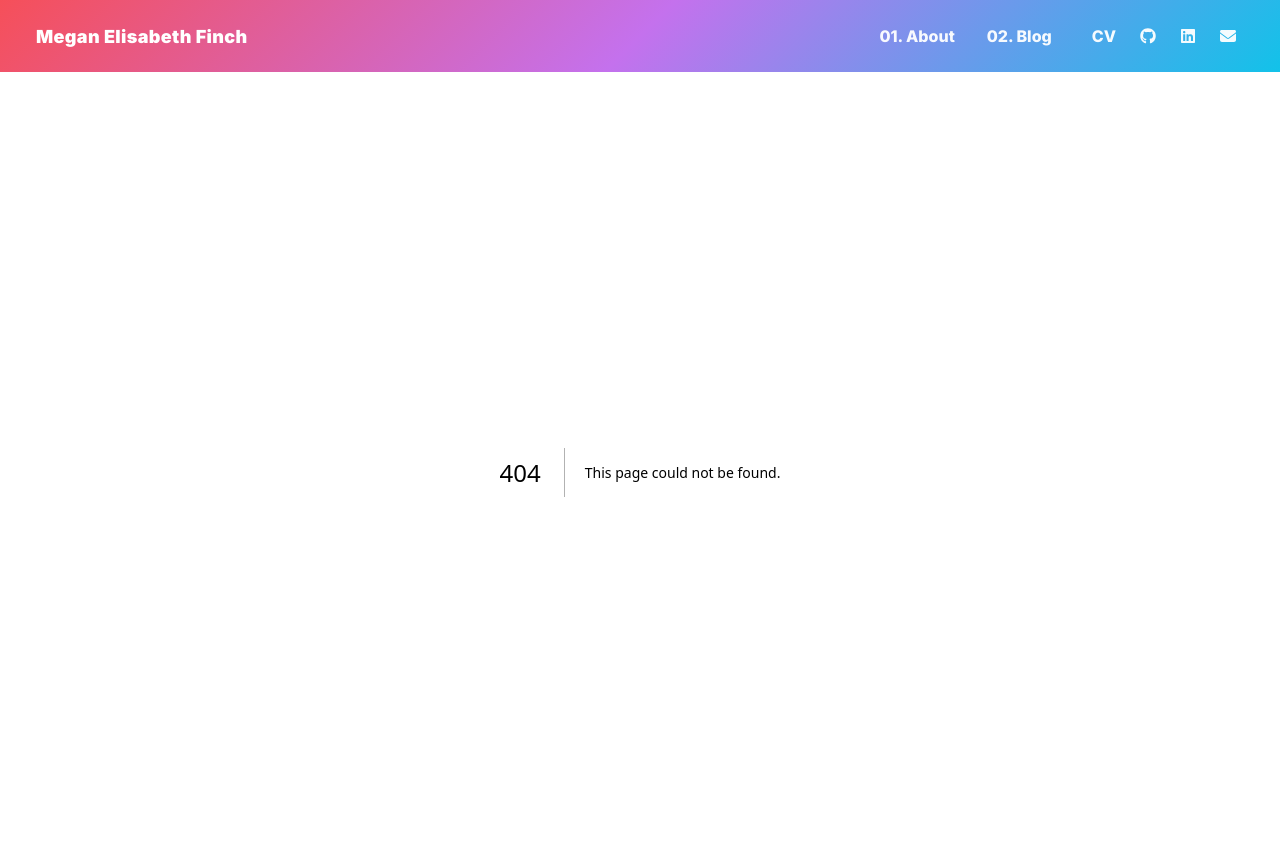
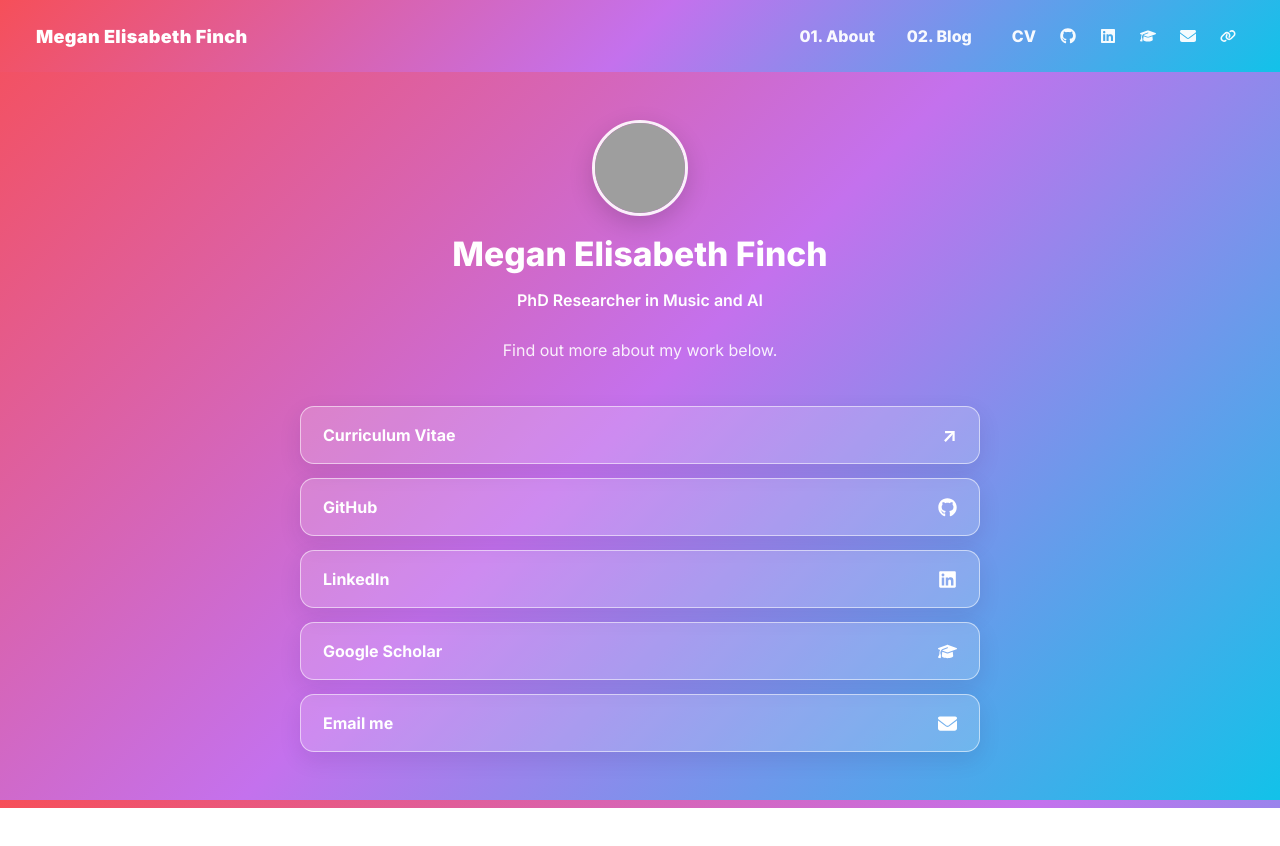
Before and after one commit to meganelisabethfinch/meganelisabethfinch.github.io, a Next.js app: page /links in a window 1280 px wide. Before the commit this address had no page. Shown: the top 846 px of the page. After the commit the page ends 808 px from the top, so only its background shows below. Built offline with nearby package versions, Linux system fonts and the light colour scheme; grey boxes are pictures that could not be loaded.

Commit message:
links page

```diff
--- a/public/content/about.html
+++ b/public/content/about.html
@@ -78,12 +78,13 @@
             <hr />
             <h6>University of Cambridge, <span class="not-bold">Supervisor (TA equiv.)</span></h6>
             <ul>
-                <li><a href="https://www.cl.cam.ac.uk/teaching/2526/FoundsCS/">Further Human-Computer Interaction</a> (Spring 2023, 2024, 2025, 2026)</li>
+                <li><a href="https://www.cl.cam.ac.uk/teaching/2526/FoundsCS/">Further Human-Computer Interaction</a> (Spring 2023–2027)</li>
                 <li><a href="https://www.cl.cam.ac.uk/teaching/2526/FHCI/">Foundations of Computer Science</a> (Fall 2023, 2024)</li>
             </ul>
 
             <h6>Durham University, <span class="not-bold">Doctoral Teaching Fellow</span></h6>
             <ul>
+                    <li>COMP42215 Introduction to Computer Science (Fall 2026)</li>
                     <li>COMP3721 Introduction to Music Computing (Fall 2025)</li>
                     <li>COMP53815 Natural Language Processing (Spring 2026)</li>
                     <li>COMP42115 Natural Language Analysis (Spring 2026)</li>
--- /dev/null
+++ b/src/app/links/page.js
@@ -0,0 +1,28 @@
+import { profileLinks } from "../../data/profileLinks";
+import LinkButton from "../../components/LinkButton";
+import styles from "./page.module.css";
+
+export default function Links() {
+  return (
+    <main className={styles.page}>
+      <section className={styles.linkTree} aria-labelledby="links-title">
+        <img
+          className={styles.avatar}
+          src="/assets/images/megan-graduation-portfolio.png"
+          alt=""
+        />
+        <h1 id="links-title">Megan Elisabeth Finch</h1>
+        <p className={styles.handle}>PhD Researcher in Music and AI</p>
+        <p className={styles.intro}>
+          Find out more about my work below.
+        </p>
+
+        <div className={styles.links}>
+          {profileLinks.map((link) => (
+            <LinkButton key={link.id} {...link} />
+          ))}
+        </div>
+      </section>
+    </main>
+  );
+}
--- /dev/null
+++ b/src/app/links/page.module.css
@@ -0,0 +1,61 @@
+.page {
+  min-height: calc(100svh - 72px);
+  padding: 48px 20px 56px;
+  display: flex;
+  justify-content: center;
+  color: #fff;
+}
+
+.linkTree {
+  width: min(100%, 680px);
+  display: flex;
+  flex-direction: column;
+  align-items: center;
+  text-align: center;
+}
+
+.avatar {
+  width: 96px;
+  height: 96px;
+  object-fit: cover;
+  border: 3px solid rgba(255, 255, 255, 0.9);
+  border-radius: 50%;
+  box-shadow: 0 8px 24px rgba(0, 0, 0, 0.16);
+}
+
+.linkTree h1 {
+  margin-top: 18px;
+  font-size: clamp(1.6rem, 4vw, 2.1rem);
+  font-weight: 800;
+}
+
+.handle {
+  margin-top: 6px;
+  font-size: 1rem;
+  font-weight: 600;
+}
+
+.intro {
+  max-width: 440px;
+  margin-top: 10px;
+  color: rgba(255, 255, 255, 0.9);
+  line-height: 1.5;
+}
+
+.links {
+  width: 100%;
+  margin-top: 28px;
+  display: grid;
+  gap: 14px;
+}
+
+@media (max-width: 600px) {
+  .page {
+    padding-top: 32px;
+  }
+
+  .links :global(a) {
+    min-height: 54px;
+    padding: 14px 18px;
+  }
+}
--- a/src/components/Header.js
+++ b/src/components/Header.js
@@ -4,13 +4,26 @@ import Link from "next/link";
 import { useState } from "react";
 import { Navbar, Container, Nav } from "react-bootstrap";
 import { FontAwesomeIcon } from "@fortawesome/react-fontawesome";
-import { faGithub, faLinkedin } from "@fortawesome/free-brands-svg-icons";
-import { faEnvelope } from "@fortawesome/free-solid-svg-icons";
+import { faLink } from "@fortawesome/free-solid-svg-icons";
+import { profileLinks } from "../data/profileLinks";
 import "bootstrap/dist/css/bootstrap.min.css";
 import styles from "./header.module.css";
 
 export default function Header() {
   const [expanded, setExpanded] = useState(false);
+  const renderProfileLink = (link, mobile = false) => (
+    <Nav.Link
+      key={link.id}
+      href={link.href}
+      target={link.external ? "_blank" : undefined}
+      rel={link.external ? "noopener noreferrer" : undefined}
+      className={styles.icon}
+      aria-label={link.label === "Curriculum Vitae" ? `${link.label} (opens in new tab)` : link.label}
+      onClick={mobile ? () => setExpanded(false) : undefined}
+    >
+      {link.icon ? <FontAwesomeIcon icon={link.icon} /> : link.shortLabel}
+    </Nav.Link>
+  );
 
   return (
     <>
@@ -36,36 +49,14 @@ export default function Header() {
             <Nav.Link as={Link} href="/blog" className={styles.navItem}>
               02. Blog
             </Nav.Link>
+            {profileLinks.map((link) => renderProfileLink(link))}
             <Nav.Link
-              href="/cv.pdf"
-              target="_blank"
-              rel="noopener noreferrer"
+              as={Link}
+              href="/links"
               className={styles.icon}
-              aria-label="Curriculum Vitae (opens in new tab)"
+              aria-label="Links"
             >
-              CV
-            </Nav.Link>
-            <Nav.Link
-              href="https://github.com/meganelisabethfinch"
-              target="_blank"
-              rel="noopener noreferrer"
-              className={styles.icon}
-            >
-              <FontAwesomeIcon icon={faGithub} />
-            </Nav.Link>
-            <Nav.Link
-              href="https://www.linkedin.com/in/megan-finch/"
-              target="_blank"
-              rel="noopener noreferrer"
-              className={styles.icon}
-            >
-              <FontAwesomeIcon icon={faLinkedin} />
-            </Nav.Link>
-            <Nav.Link
-              href="mailto:megan.e.finch@durham.ac.uk"
-              className={styles.icon}
-            >
-              <FontAwesomeIcon icon={faEnvelope} />
+              <FontAwesomeIcon icon={faLink} />
             </Nav.Link>
           </Nav>
         </div>
@@ -90,36 +81,15 @@ export default function Header() {
               </Nav.Link>
 
               <div className={styles.mobileIcons}>
+                {profileLinks.map((link) => renderProfileLink(link, true))}
                 <Nav.Link
-                  href="/cv.pdf"
-                  target="_blank"
-                  rel="noopener noreferrer"
+                  as={Link}
+                  href="/links"
                   className={styles.icon}
-                  aria-label="Curriculum Vitae (opens in new tab)"
+                  aria-label="Links"
                   onClick={() => setExpanded(false)}
                 >
-                  CV
-                </Nav.Link>
-                <Nav.Link
-                  href="https://github.com/meganelisabethfinch"
-                  target="_blank"
-                  rel="noopener noreferrer"
-                  className={styles.icon}
-                  onClick={() => setExpanded(false)}
-                >
-                  <FontAwesomeIcon icon={faGithub} />
-                </Nav.Link>
-                <Nav.Link
-                  href="https://www.linkedin.com/in/megan-finch/"
-                  target="_blank"
-                  rel="noopener noreferrer"
-                  className={styles.icon}
-                  onClick={() => setExpanded(false)}
-                >
-                  <FontAwesomeIcon icon={faLinkedin} />
-                </Nav.Link>
-                <Nav.Link href="mailto:megan.e.finch@durham.ac.uk" className={styles.icon} onClick={() => setExpanded(false)}>
-                  <FontAwesomeIcon icon={faEnvelope} />
+                  <FontAwesomeIcon icon={faLink} />
                 </Nav.Link>
               </div>
             </Nav>
--- /dev/null
+++ b/src/components/LinkButton.js
@@ -0,0 +1,20 @@
+import { FontAwesomeIcon } from "@fortawesome/react-fontawesome";
+import styles from "./linkButton.module.css";
+
+export default function LinkButton({ label, href, icon, external = false }) {
+  return (
+    <a
+      className={styles.link}
+      href={href}
+      target={external ? "_blank" : undefined}
+      rel={external ? "noopener noreferrer" : undefined}
+    >
+      <span>{label}</span>
+      {icon ? (
+        <FontAwesomeIcon icon={icon} aria-hidden="true" />
+      ) : (
+        <span className={styles.external}>↗</span>
+      )}
+    </a>
+  );
+}
--- a/src/components/header.module.css
+++ b/src/components/header.module.css
@@ -86,6 +86,7 @@
     transition: transform 360ms cubic-bezier(.22,1,.36,1);
     box-shadow: -8px 0 30px rgba(12,12,12,0.08);
     overflow-y: auto;
+    overflow-x: hidden;
   }
 
   /* Open state: fade the overlay and slide the panel from the right */
@@ -133,13 +134,20 @@
 
   .mobileIcons {
     display: flex;
-    gap: 16px;
+    flex-wrap: wrap;
+    gap: 12px 16px;
     margin-top: 22px;
     align-items: center;
+    width: calc(100% - 1rem);
+    margin-left: 1rem;
   }
   /* ensure the icon links are grey on the white mobile panel */
-  .mobilePanel .icon {
+  .mobilePanel .mobileIcons .icon {
     color: #666 !important;
+    flex: 0 0 auto;
+    margin-left: 0;
+    padding-left: 0;
+    padding-right: 0;
   }
 
   /* Ensure the toggle button is visible and above other elements */
--- /dev/null
+++ b/src/components/linkButton.module.css
@@ -0,0 +1,38 @@
+.link {
+  min-height: 58px;
+  padding: 16px 22px;
+  display: flex;
+  align-items: center;
+  justify-content: space-between;
+  gap: 16px;
+  border: 1px solid rgba(255, 255, 255, 0.55);
+  border-radius: 14px;
+  color: #fff;
+  background: rgba(255, 255, 255, 0.18);
+  box-shadow: 0 8px 22px rgba(40, 20, 80, 0.1);
+  font-weight: 700;
+  transition: transform 160ms ease, background 160ms ease, box-shadow 160ms ease;
+}
+
+.link:hover,
+.link:focus-visible {
+  color: #fff;
+  background: rgba(255, 255, 255, 0.3);
+  box-shadow: 0 12px 28px rgba(40, 20, 80, 0.18);
+  transform: translateY(-2px);
+}
+
+.link:focus-visible {
+  outline: 3px solid rgba(255, 255, 255, 0.9);
+  outline-offset: 3px;
+}
+
+.link svg {
+  width: 19px;
+  height: 19px;
+}
+
+.external {
+  font-size: 1.2rem;
+  line-height: 1;
+}
--- /dev/null
+++ b/src/data/profileLinks.js
@@ -0,0 +1,41 @@
+import { faEnvelope, faGraduationCap } from "@fortawesome/free-solid-svg-icons";
+import { faGithub, faLinkedin } from "@fortawesome/free-brands-svg-icons";
+
+export const profileLinks = [
+  {
+    id: "cv",
+    label: "Curriculum Vitae",
+    shortLabel: "CV",
+    href: "/cv.pdf",
+    icon: null,
+    external: true,
+  },
+  {
+    id: "github",
+    label: "GitHub",
+    href: "https://github.com/meganelisabethfinch",
+    icon: faGithub,
+    external: true,
+  },
+  {
+    id: "linkedin",
+    label: "LinkedIn",
+    href: "https://www.linkedin.com/in/megan-finch/",
+    icon: faLinkedin,
+    external: true,
+  },
+  {
+    id: "scholar",
+    label: "Google Scholar",
+    href: "https://scholar.google.com/citations?user=57kMP_MAAAAJ&hl=en&oi=sra",
+    icon: faGraduationCap,
+    external: true,
+  },
+  {
+    id: "email",
+    label: "Email me",
+    href: "mailto:megan.e.finch@durham.ac.uk",
+    icon: faEnvelope,
+    external: false,
+  },
+];
```
